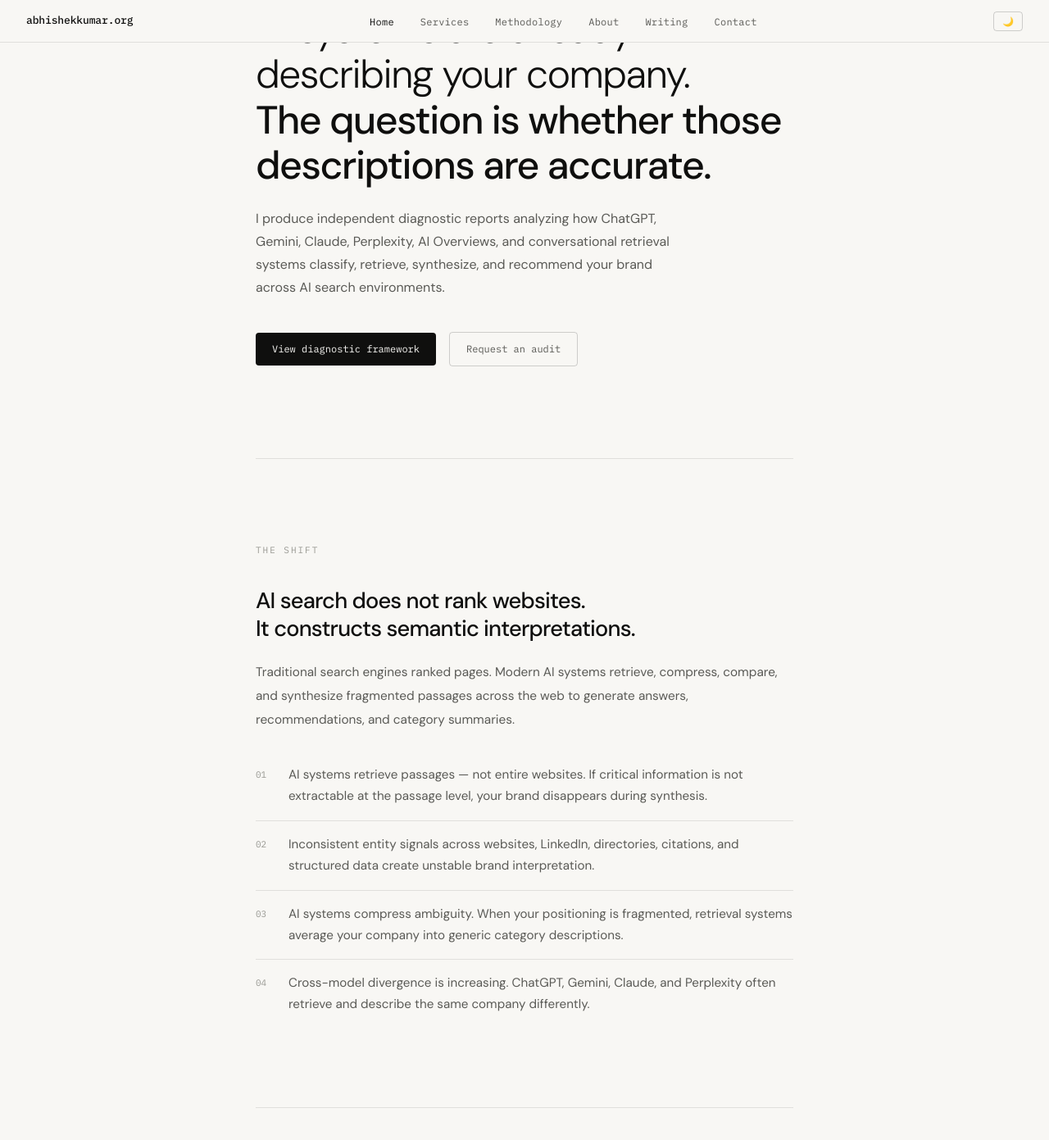
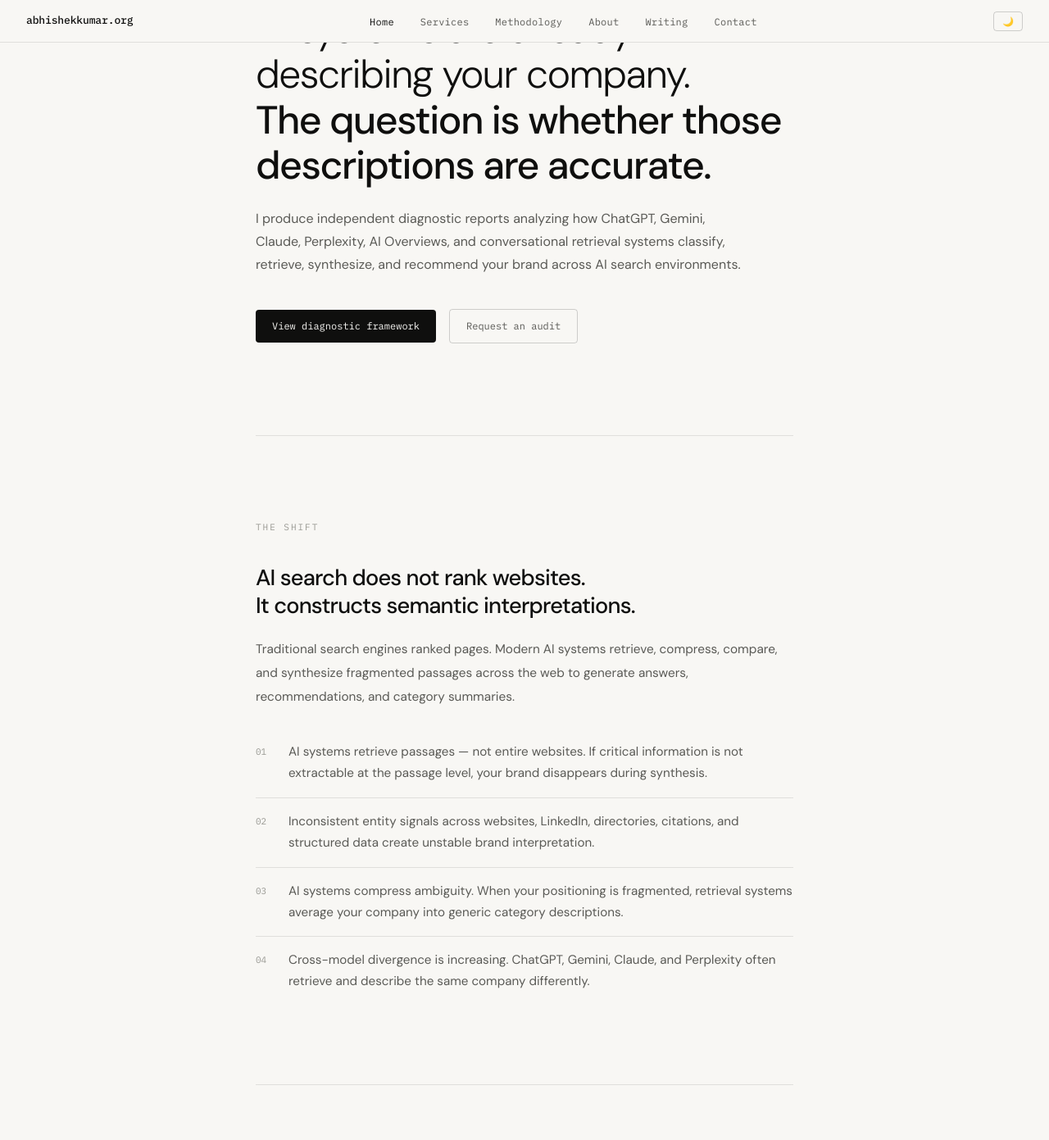
Before and after one commit to abhishu5/abhishekkumar.org, a Jekyll site: the page index.html, which Jekyll copies as it is, in a window 1280 px wide and 1400 px high, scrolled down 247 px. Shown: the top 1391 px of the window at 82% size. Built offline with Jekyll 4.4.1, drawn with Linux system fonts in a browser that asks for light colours.

Commit message:
Update index.html

```diff
--- a/index.html
+++ b/index.html
@@ -123,7 +123,7 @@
     .hero-sub {
       font-size: 1rem;
       color: var(--text2);
-      max-width: 520px;
+      max-width: 600px;
       margin-bottom: 2.5rem;
       line-height: 1.75;
     }
```
